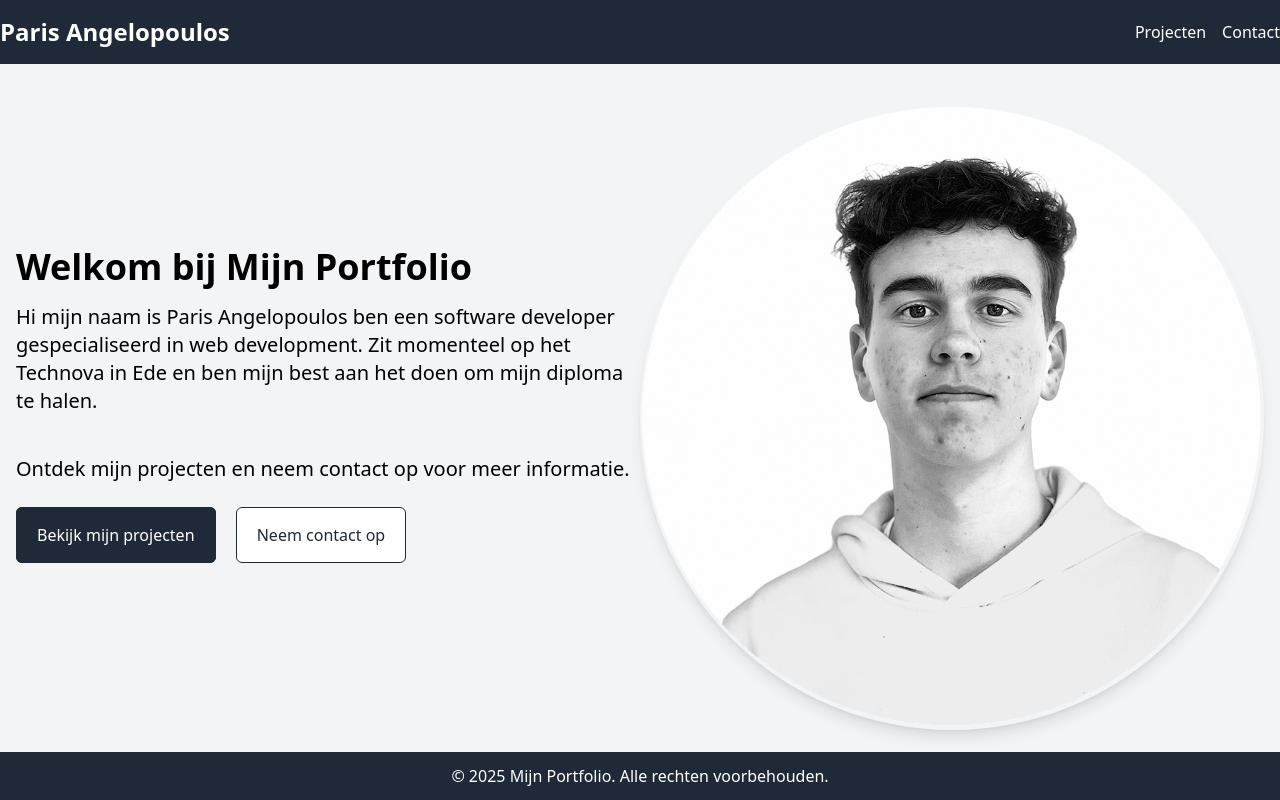
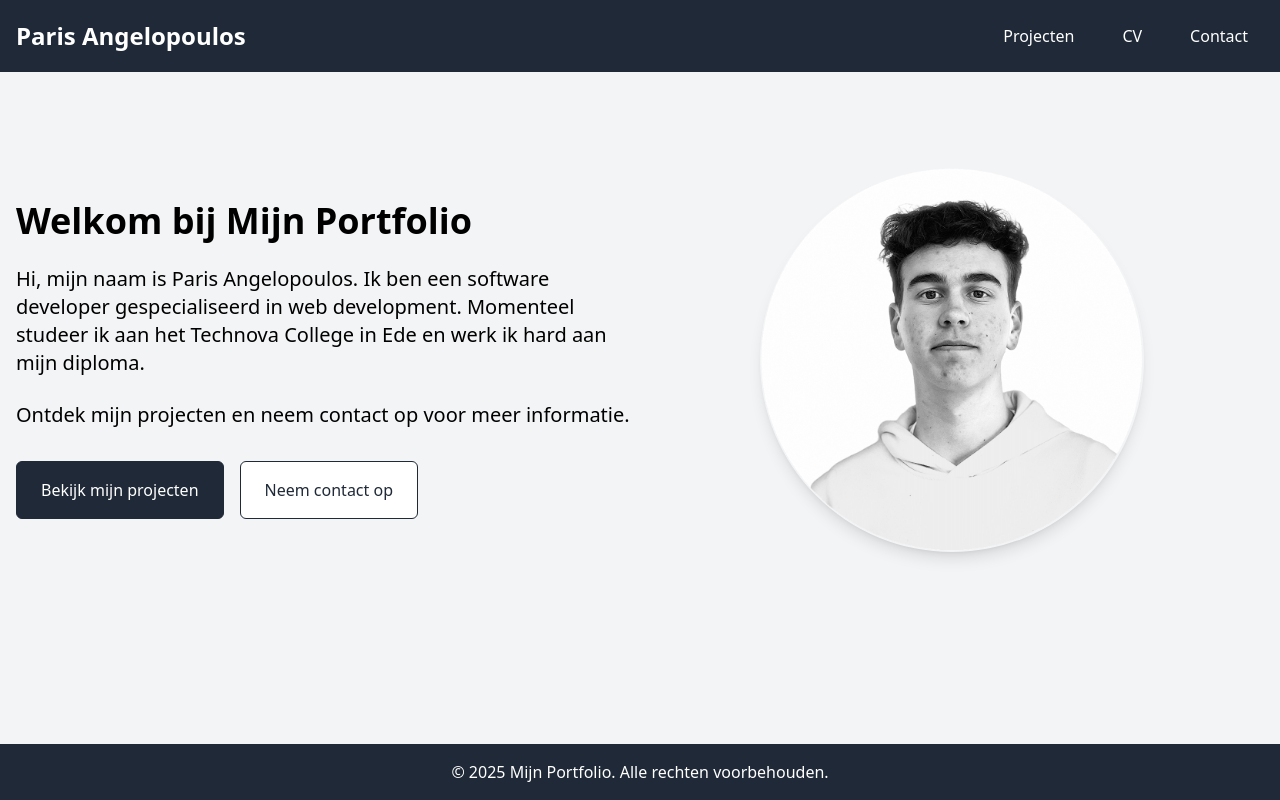
Before and after one commit to ParisAngelopoulos/portofolio, a PHP site: page / in a window 1280 px wide. Run offline with PHP 8.4, Linux system fonts and the light colour scheme; some libraries are stand-ins or nearby versions.

Commit message:
update 2.0

```diff
--- a/Index.php
+++ b/Index.php
@@ -8,54 +8,69 @@
     <script src="https://cdn.tailwindcss.com"></script>
 </head>
 
-<body class="bg-gray-100 flex flex-col min-h-screen">
-    <nav class="bg-gray-800 text-white py-4 sticky top-0">
-        <div class="container mx-auto flex items-center justify-between">
+<body class="flex flex-col min-h-screen bg-gray-100">
+    <!-- Navbar -->
+    <nav class="bg-gray-800 text-white py-4 sticky top-0 z-10">
+        <div class="container mx-auto flex items-center justify-between px-4">
             <a class="text-2xl font-bold" href="index.php">Paris Angelopoulos</a>
-            <button class="block lg:hidden focus:outline-none">
+            <button id="menu-toggle" class="block lg:hidden focus:outline-none">
                 <svg class="w-6 h-6 fill-current" viewBox="0 0 24 24" xmlns="http://www.w3.org/2000/svg">
                     <path d="M4 6h16M4 12h16M4 18h16"></path>
                 </svg>
             </button>
-            <div class="hidden lg:flex">
-                <ul class="flex space-x-4">
-                    <li class="nav-item">
-                        <a class="nav-link" href="projecten.php">Projecten</a>
-                    </li>
-                    <li class="nav-item">
-                        <a class="nav-link" href="contact.php">Contact</a>
-                    </li>
+            <div id="menu" class="hidden lg:flex flex-col lg:flex-row absolute lg:relative top-full left-0 w-full lg:w-auto bg-gray-800 lg:bg-transparent p-4 lg:p-0 shadow-lg lg:shadow-none">
+                <ul class="flex flex-col lg:flex-row space-y-4 lg:space-y-0 lg:space-x-4">
+                    <li><a class="block text-white py-2 px-4 hover:bg-gray-700 rounded" href="projecten.php">Projecten</a></li>
+                    <li><a class="block text-white py-2 px-4 hover:bg-gray-700 rounded" href="cv.php">CV</a></li>
+                    <li><a class="block text-white py-2 px-4 hover:bg-gray-700 rounded" href="contact.php">Contact</a></li>
                 </ul>
             </div>
         </div>
     </nav>
 
+    <!-- Hoofdinhoud -->
     <main class="flex-1">
-        <section class="container mx-auto px-4">
-            <div class="flex flex-col lg:flex-row justify-between items-center">
-                <div class="lg:w-1/2">
-                    <h1 class="text-4xl font-bold mb-4 mt-8 lg:mt-0">Welkom bij Mijn Portfolio</h1>
-                    <p class="text-xl mb-10">Hi mijn naam is Paris Angelopoulos ben een software developer gespecialiseerd in web development. Zit momenteel op het Technova in Ede en ben mijn best aan het doen om mijn diploma te halen.</p>
-                    <p class="text-xl mb-10">Ontdek mijn projecten en neem contact op voor meer informatie.</p>
-                    <a href="projecten.php" class="bg-gray-800 text-white border py-4 px-5 border-gray-800 rounded-md hover:bg-white hover:text-black mr-4">Bekijk mijn projecten</a>
-                    <a href="contact.php" class="bg-white text-gray-800 border py-4 px-5 border-gray-800 rounded-md hover:bg-gray-800 hover:text-white">Neem contact op</a>
+        <section class="container mx-auto px-4 pt-24">
+            <div class="flex flex-col lg:flex-row items-center">
+                <!-- Tekstgedeelte -->
+                <div class="lg:w-1/2 text-center lg:text-left">
+                    <h1 class="text-4xl font-bold mb-6">Welkom bij Mijn Portfolio</h1>
+                    <p class="text-xl mb-6">Hi, mijn naam is Paris Angelopoulos. Ik ben een software developer gespecialiseerd in web development. Momenteel studeer ik aan het Technova College in Ede en werk ik hard aan mijn diploma.</p>
+                    <p class="text-xl mb-8">Ontdek mijn projecten en neem contact op voor meer informatie.</p>
+                    <div class="flex flex-col sm:flex-row justify-center lg:justify-start">
+                        <a href="projecten.php" class="bg-gray-800 text-white py-4 px-6 border border-gray-800 rounded-md hover:bg-white hover:text-black mr-4 mb-2 sm:mb-0">Bekijk mijn projecten</a>
+                        <a href="contact.php" class="bg-white text-gray-800 py-4 px-6 border border-gray-800 rounded-md hover:bg-gray-800 hover:text-white">Neem contact op</a>
+                    </div>
                 </div>
-                <div class="lg:w-1/2 mt-6 lg:mt-10">
-                    <div class="shadow-lg rounded-full">
-                        <img src="fotos/Paris-V2.png" alt="Welkom bij Mijn Portfolio">
+                <!-- Afbeelding -->
+                <div class="lg:w-1/2 flex justify-center mt-8 lg:mt-0">
+                    <div class="w-96 h-96 sm:w-96 sm:h-96 rounded-full shadow-lg overflow-hidden">
+                        <img src="fotos/Paris-V2.png" alt="Welkom bij Mijn Portfolio" class="w-full h-full object-cover">
                     </div>
                 </div>
             </div>
         </section>
     </main>
 
-    <footer class="bg-gray-800 text-white text-center py-3">
+    <!-- Footer -->
+    <footer class="bg-gray-800 text-white text-center py-4 mt-8">
         <div class="container mx-auto">
             <p>&copy; <?= date("Y") ?> Mijn Portfolio. Alle rechten voorbehouden.</p>
         </div>
     </footer>
 
-    <script src="https://cdn.jsdelivr.net/npm/bootstrap@5.0.2/dist/js/bootstrap.bundle.min.js"></script>
+    <script>
+        document.addEventListener('DOMContentLoaded', function () {
+            const menuToggle = document.getElementById('menu-toggle');
+            const menu = document.getElementById('menu');
+
+            menuToggle.addEventListener('click', function () {
+                menu.classList.toggle('hidden');
+                menu.classList.toggle('flex');
+                menu.classList.toggle('flex-col');
+            });
+        });
+    </script>
 </body>
 
 </html>
```
Also changed, not shown: contact.php (+21 -11 lines), cv.php (added, +107 -0 lines), projecten.php (+60 -51 lines).
